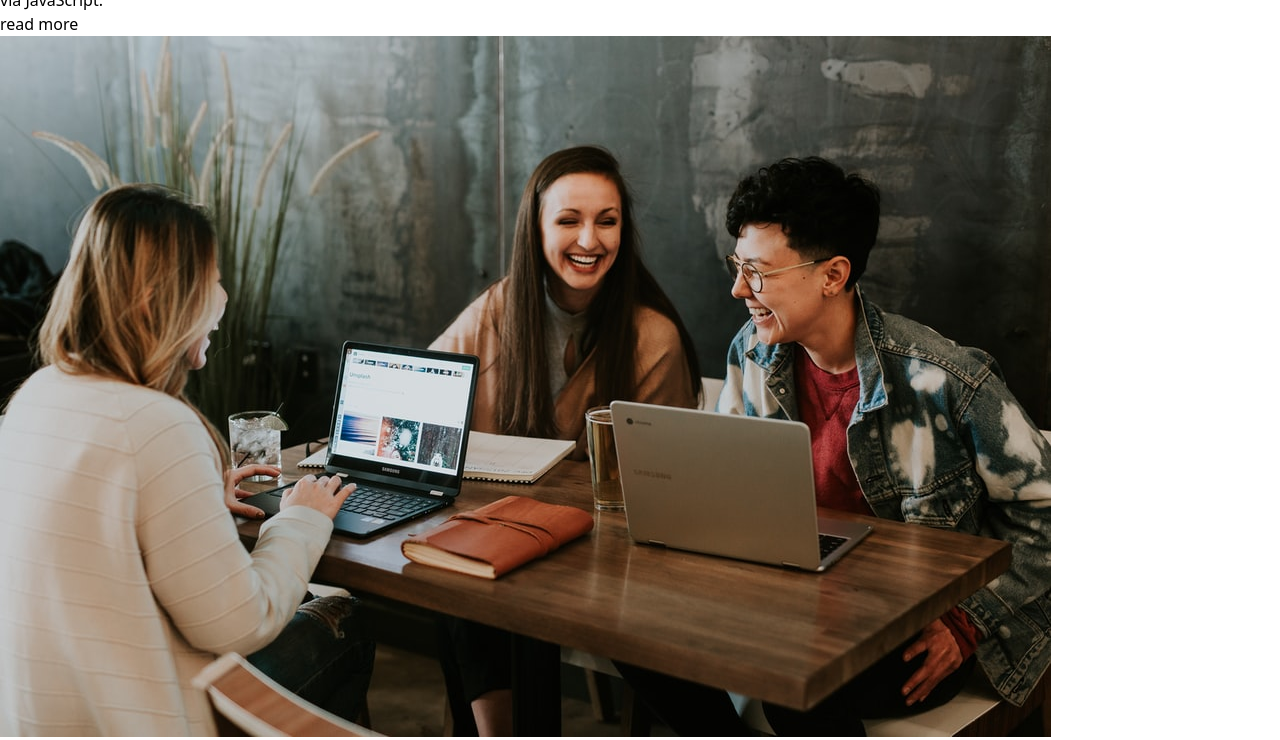
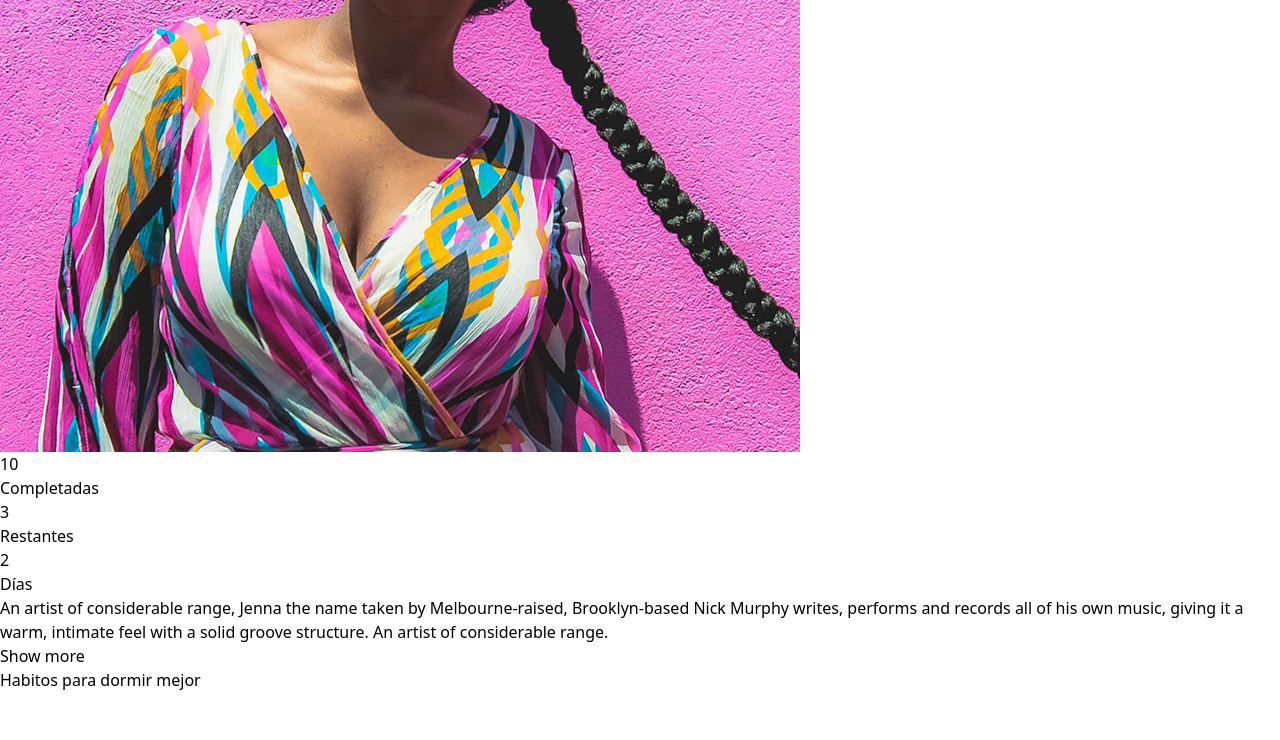
Before and after one commit to TODOPORAPROBAR/cliente-renovado, a React (Vite) app: page /habitos in a window 1280 px wide. Before the commit this address led to /home. Shown: the part 8244-8984 px from the top of the page. Built offline with nearby package versions, Linux system fonts and the light colour scheme; what @material-tailwind/react would draw is missing.

Commit message:
diseño de pagina habios

```diff
--- /dev/null
+++ b/src/pages/Habitos/components/HabitAccordion.jsx
@@ -0,0 +1,40 @@
+import React, { useState } from 'react'
+import { Accordion, AccordionBody, AccordionHeader, Checkbox } from '@material-tailwind/react'
+
+const templateTasks = [
+  { description: 'Tomar awita', checked: false },
+  { description: 'Comer verduras yqs', checked: false },
+  { description: 'Comer verduras yqs', checked: false },
+  { description: 'Comer verduras yqs', checked: false },
+]
+
+const HabitAccordion = ({ header, description, tasks = templateTasks }) => {
+  const [open, setOpen] = useState(false)
+
+  const handleCheckTask = (index) => {
+    setOpen(prev => {
+      prev[index].checked = !prev[index].checked
+      return prev
+    })
+  }
+
+  return (
+    <Accordion open={open}>
+      <AccordionHeader onClick={() => setOpen(!open)}>
+        {header}
+      </AccordionHeader>
+      <AccordionBody>
+        <div>{description}</div>
+        <div className='text-left w-max'>
+          {
+            tasks.map(
+              (task, index) => <div key={'task-check-' + index}><Checkbox label={task.description} checked={task.checked} onChange={() => handleCheckTask(index)} /></div>
+            )
+          }
+        </div>
+      </AccordionBody>
+    </Accordion>
+  )
+}
+
+export default HabitAccordion
--- a/src/pages/Habitos/index.jsx
+++ b/src/pages/Habitos/index.jsx
@@ -5,12 +5,73 @@ import {
   BriefcaseIcon,
   BuildingLibraryIcon,
 } from "@heroicons/react/24/solid";
-import { Footer } from "@/widgets/layout";
-
+import CountsLayout from './layouts/CountsLayout';
+import HabitAccordion from './components/HabitAccordion';
 
 const Habitos = () => {
   return (
-    <div>Habitos</div>
+    <>
+      <section className="relative block h-[50vh]">
+        <div className="bg-profile-background absolute top-0 h-full w-full bg-[url('/img/background-1.jpg')] bg-cover bg-center" />
+        <div className="absolute top-0 h-full w-full bg-black/75 bg-cover bg-center" />
+      </section>
+      <section className="relative bg-blue-gray-50/50 py-16 px-4">
+        <div className="container mx-auto">
+          <div className="relative mb-6 -mt-64 flex w-full min-w-0 flex-col break-words rounded-3xl bg-white shadow-xl shadow-gray-500/5">
+            <div className="px-6">
+              <div className="flex flex-wrap justify-center">
+                <div className="flex w-full justify-center px-4 lg:order-2 lg:w-3/12">
+                  <div className="relative">
+                    <div className="-mt-20 w-40">
+                      <Avatar
+                        src="/img/team-2.jpg"
+                        alt="Profile picture"
+                        variant="circular"
+                        className="h-full w-full shadow-xl"
+                      />
+                    </div>
+                  </div>
+                </div>
+                <div className="mt-10 flex w-full justify-center px-4 lg:order-3 lg:mt-0 lg:w-4/12 lg:justify-end lg:self-center">
+                  {/* <Button className="bg-blue-400">Conntect</Button> */}
+                </div>
+                <div className="w-full px-4 lg:order-1 lg:w-4/12">
+                  <CountsLayout />
+                </div>
+              </div>
+              {/* Body */}
+              <div className="mb-10 border-t border-blue-gray-50 py-6 text-center">
+                <div className="mt-2 flex flex-wrap justify-center">
+                  <div className="flex w-full flex-col items-center px-4 lg:w-9/12">
+                    <Typography className="mb-8 font-normal text-blue-gray-500">
+                      An artist of considerable range, Jenna the name taken by
+                      Melbourne-raised, Brooklyn-based Nick Murphy writes,
+                      performs and records all of his own music, giving it a
+                      warm, intimate feel with a solid groove structure. An
+                      artist of considerable range.
+                    </Typography>
+                    <Button variant="text">Show more</Button>
+
+                    <HabitAccordion
+                      header="Habitos para dormir mejor"
+                      description="Marca las tareas realizadas en el dia para este habito, texto de ejemplo no me juzgen no soy escritor"
+                    />
+                    <HabitAccordion
+                      header="Habitos para dormir mejor"
+                      description="Marca las tareas realizadas en el dia para este habito, texto de ejemplo no me juzgen no soy escritor"
+                    />
+                    <HabitAccordion
+                      header="Habitos para dormir mejor"
+                      description="Marca las tareas realizadas en el dia para este habito, texto de ejemplo no me juzgen no soy escritor"
+                    />
+                  </div>
+                </div>
+              </div>
+            </div>
+          </div>
+        </div>
+      </section>
+    </>
   )
 }
 
--- /dev/null
+++ b/src/pages/Habitos/layouts/CountsLayout.jsx
@@ -0,0 +1,56 @@
+import React from 'react'
+import { Typography } from "@material-tailwind/react";
+
+const CountsLayout = () => {
+  return (
+    <div className="flex justify-center py-4 pt-8 lg:pt-4">
+      <div className="mr-4 p-3 text-center">
+        <Typography
+          variant="lead"
+          color="blue-gray"
+          className="font-bold uppercase"
+        >
+          10
+        </Typography>
+        <Typography
+          variant="small"
+          className="font-normal text-blue-gray-500"
+        >
+          Completadas
+        </Typography>
+      </div>
+      <div className="mr-4 p-3 text-center">
+        <Typography
+          variant="lead"
+          color="blue-gray"
+          className="font-bold uppercase"
+        >
+          3
+        </Typography>
+        <Typography
+          variant="small"
+          className="font-normal text-blue-gray-500"
+        >
+          Restantes
+        </Typography>
+      </div>
+      <div className="p-3 text-center lg:mr-4">
+        <Typography
+          variant="lead"
+          color="blue-gray"
+          className="font-bold uppercase"
+        >
+          2
+        </Typography>
+        <Typography
+          variant="small"
+          className="font-normal text-blue-gray-500"
+        >
+          Días
+        </Typography>
+      </div>
+    </div>
+  )
+}
+
+export default CountsLayout
--- a/src/pages/index.js
+++ b/src/pages/index.js
@@ -1,3 +1,4 @@
+
 export * from "@/pages/home";
 export * from "@/pages/profile";
 export * from "@/pages/sign-in";
--- a/src/pages/profile.jsx
+++ b/src/pages/profile.jsx
@@ -125,9 +125,6 @@ export function Profile() {
           </div>
         </div>
       </section>
-      <div className="bg-blue-gray-50/50">
-        <Footer />
-      </div>
     </>
   );
 }
--- a/src/routes.jsx
+++ b/src/routes.jsx
@@ -1,4 +1,5 @@
 import { Home, Profile, SignIn, SignUp } from "@/pages";
+import Habitos from "./pages/Habitos";
 import {
   HomeIcon,
   UserCircleIcon,
@@ -39,6 +40,12 @@ export const routes = [
     target: "_blank",
     element: "",
   },
+  {
+    icon: DocumentTextIcon,
+    name: "Habitos",
+    path: "/habitos",
+    element: <Habitos />,
+  },
 ];
 
 export default routes;
```
Also changed, not shown: src/pages/Habitos/components/Task.jsx (added).
